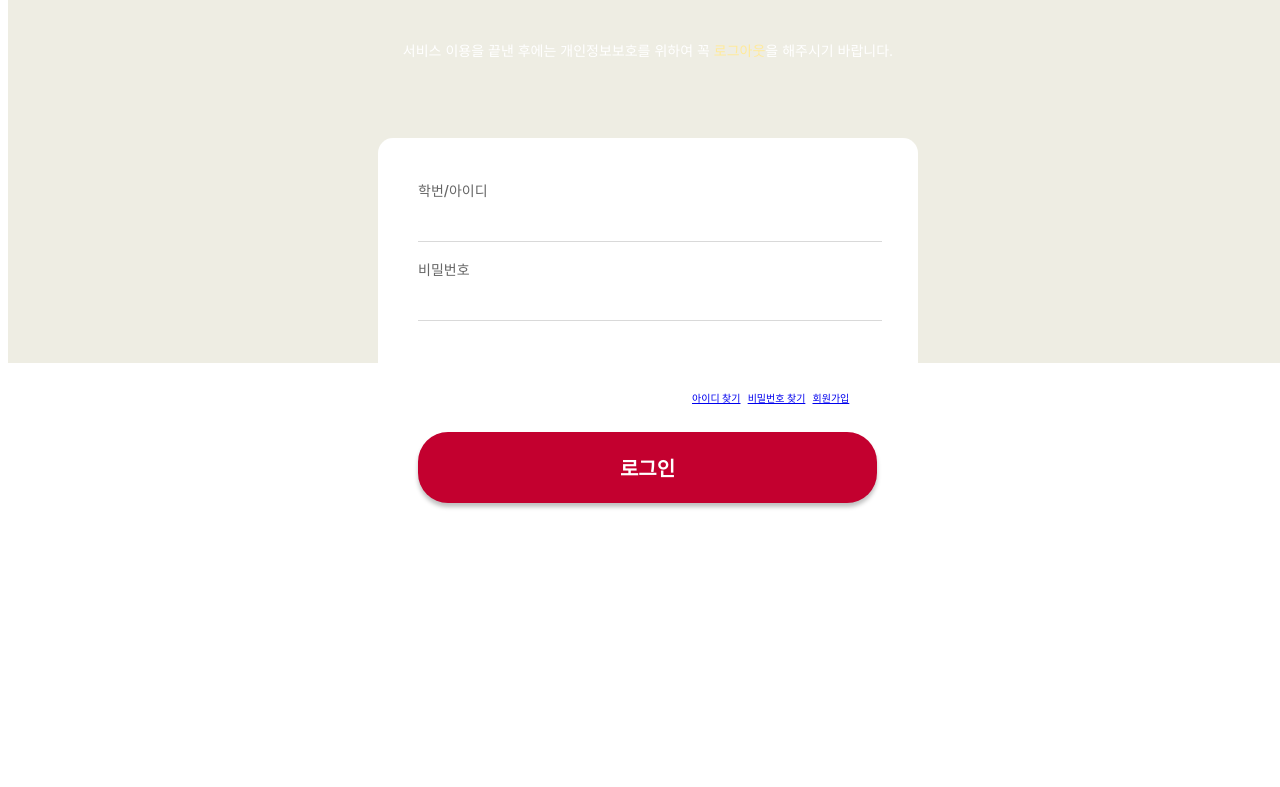
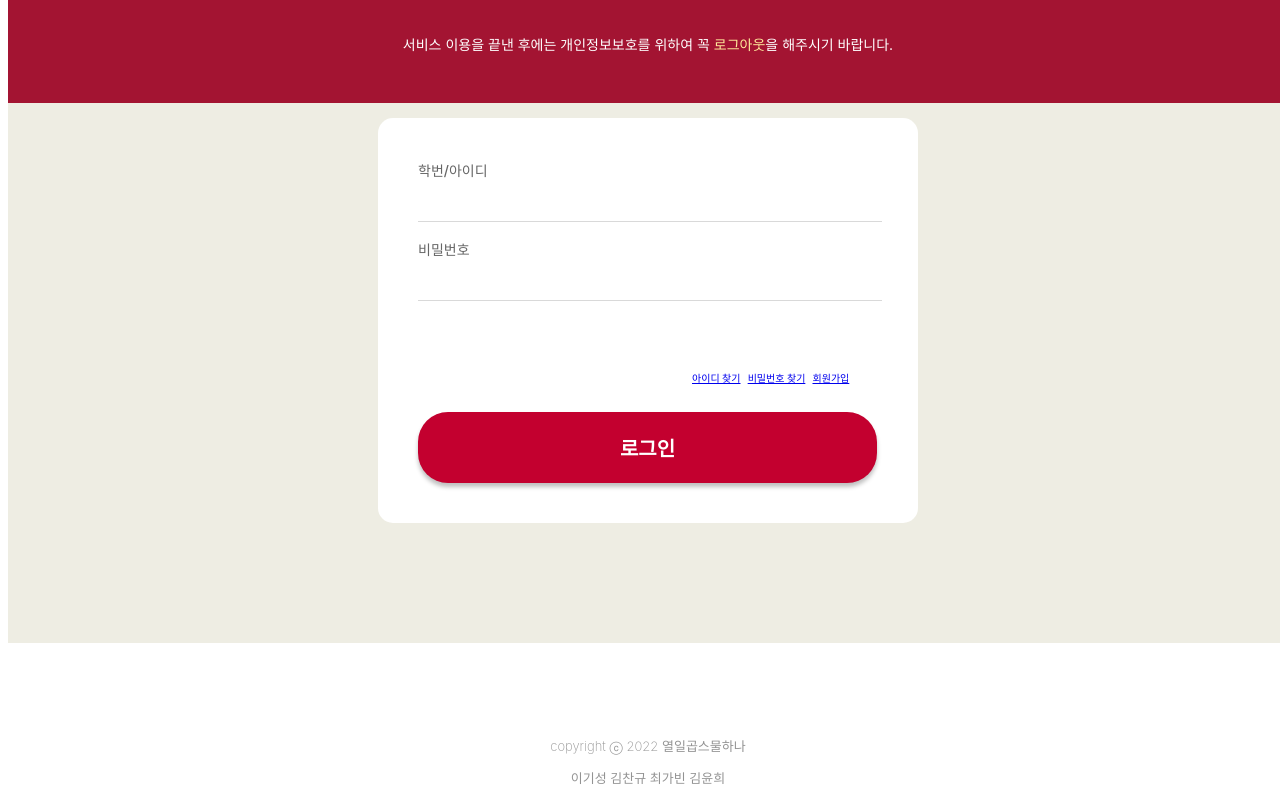
Before and after one commit to sejong-class-registration/Client, a React (Create React App) app: page / in a window 1280 px wide. Shown: the part 445-1232 px from the top of the page. Before the commit the page ends 988 px from the top, so only its background shows below. Built offline with nearby package versions, Linux system fonts and the light colour scheme.

Commit message:
[DESIGN] 로그인 페이지 CSS 변경

```diff
--- a/src/pages/Login/LoginForm.js
+++ b/src/pages/Login/LoginForm.js
@@ -64,7 +64,7 @@ const LoginForm = () => {
   const pwInputClassName = EnteredPwisValid ? "" : "login-invalid-input";
 
   return (
-    <form className="login-formbox" onSubmit={LoginSubmitHandler}>
+    <form onSubmit={LoginSubmitHandler} className = 'login-formbox'>
       <p>학번/아이디</p>
       <input
         className={idInputClassName}
--- a/src/pages/Login/LoginForm.scss
+++ b/src/pages/Login/LoginForm.scss
@@ -1,13 +1,6 @@
-@keyframes blink {
-  50% {
-    opacity: 0;
-  }
-}
-
 .login {
   &-formbox {
     position: relative;
-    top: 15%;
     width: 460px;
     height: 345px;
     background-color: white;
--- a/src/pages/Login/LoginPage.jsx
+++ b/src/pages/Login/LoginPage.jsx
@@ -17,7 +17,13 @@ function LoginPage() {
           <span>로그아웃</span>을 해주시기 바랍니다.
         </p>
       </div>
-      <LoginForm />
+      <div className= "loginForm">
+        <LoginForm/>
+      </div>
+      <div className="login-copyright">
+        <p>copyright ⓒ 2022 열일곱스물하나</p>
+        <p>이기성 김찬규 최가빈 김윤희</p>
+      </div>
     </div>
   );
 }
--- a/src/pages/Login/LoginPage.scss
+++ b/src/pages/Login/LoginPage.scss
@@ -1,15 +1,13 @@
 .login {
   &-background {
-    position: absolute;
     width: 100vw;
-    height: 100vh;
+    height: 1080px;
     background: linear-gradient(#a31432 50%, #eeede3 50%);
     z-index: -9999;
   }
-
   &-logo {
     position: relative;
-    top: 3%;
+    top: 30px;
     display: block;
     margin: auto;
     overflow: hidden;
@@ -17,7 +15,7 @@
 
   &-text {
     position: relative;
-    top: 7%;
+    top: 50px;
     color: #ffffff;
     font-family: "Inter";
     font-style: normal;
@@ -35,6 +33,21 @@
       font-size: 14px;
     }
   }
+  &-copyright {
+    position: relative;
+    display: block;
+    top: 300px;
+    font-family: "Inter";
+    font-style: normal;
+    font-weight: 200;
+    font-size: 13px;
+    text-align: center;
+    color: #0000006c;
+  }
+}
 
-
+div.loginForm {
+  position: relative;
+  margin: auto;
+  top: 100px;
 }
```
